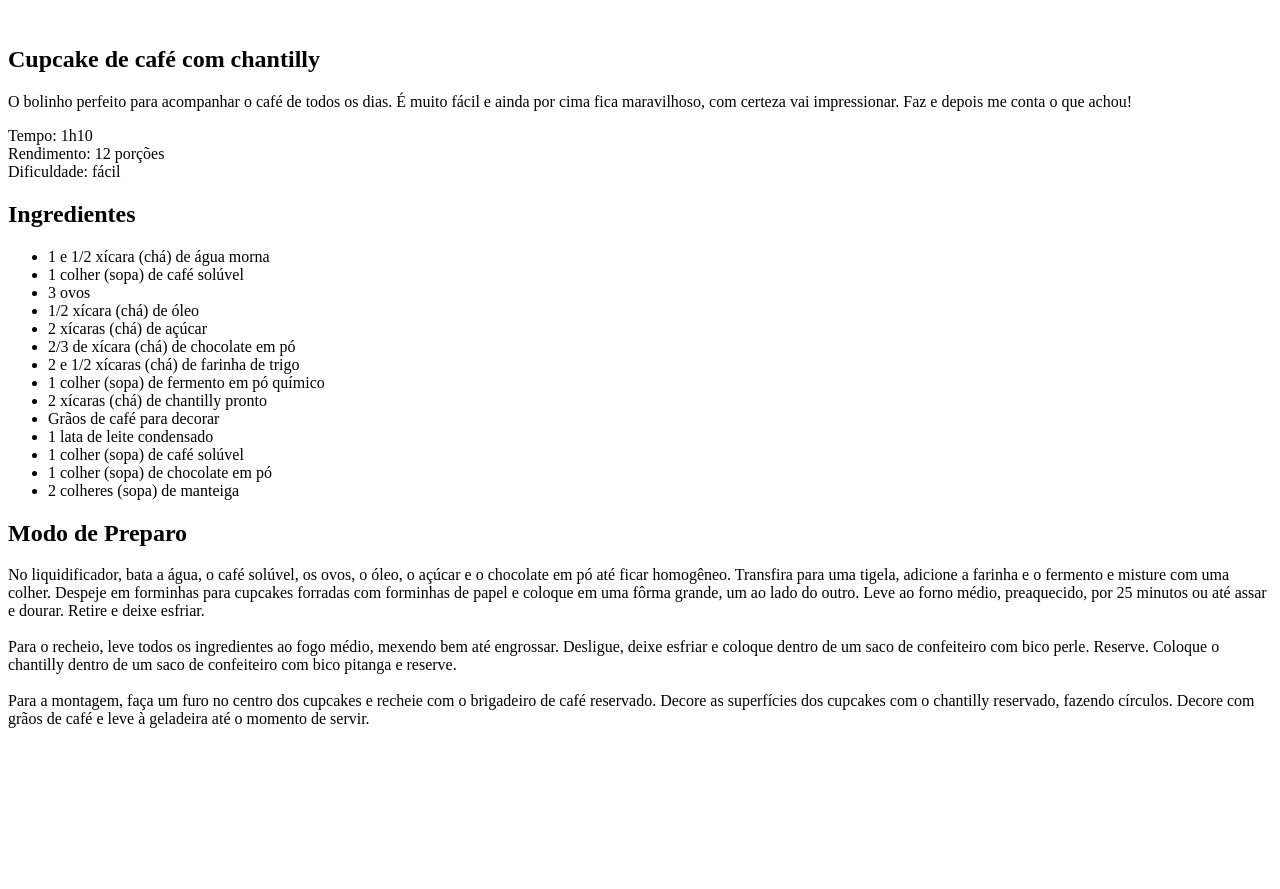
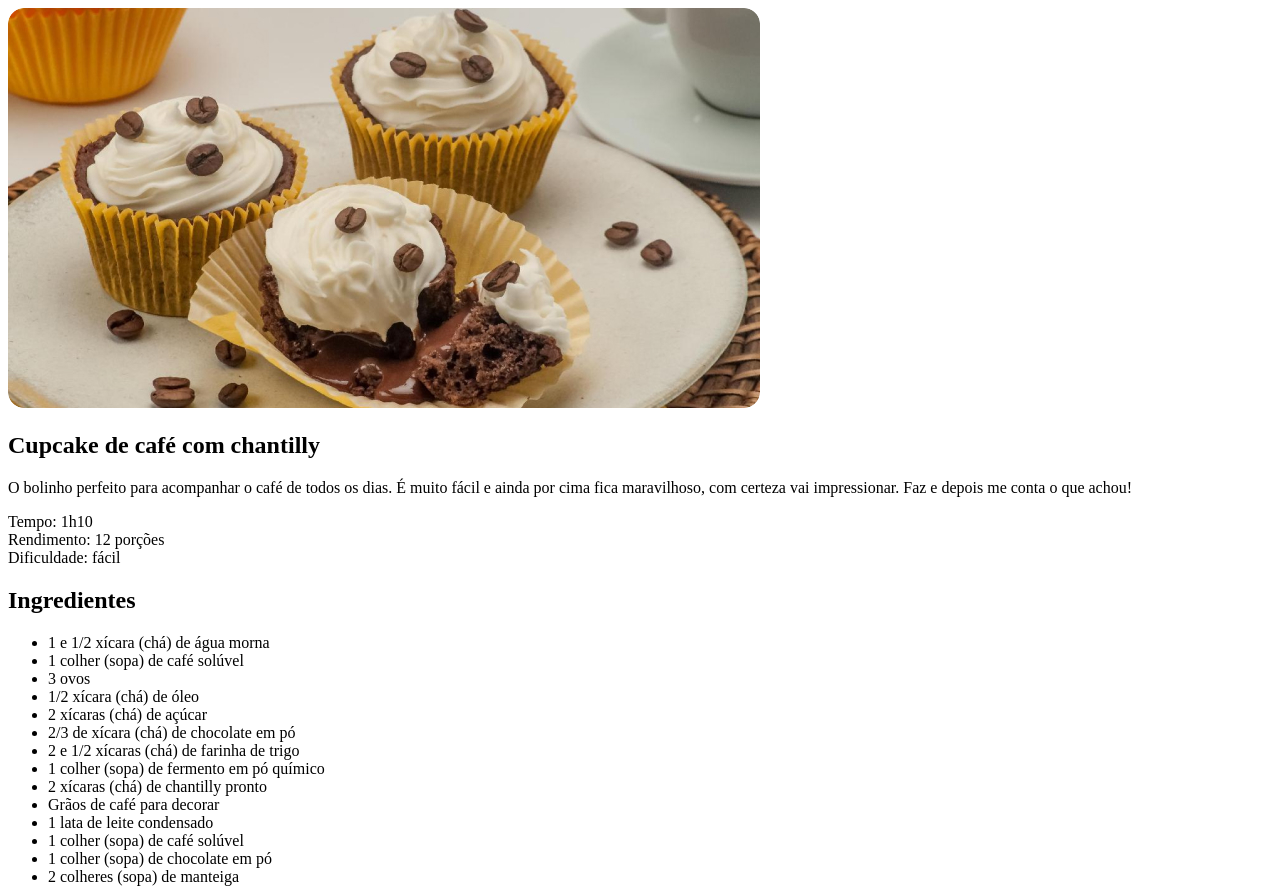
Before and after one commit to ItamarJuniorDEV/Projeto-receitas, a plain HTML site: page index.html in a window 1280 px wide. Shown: the top 889 px of the page. Before the commit the page ends 800 px from the top, so only its background shows below. Drawn offline with Linux system fonts and the light colour scheme.

Commit message:
Adicionando imagens e estilo

```diff
--- a/index.html
+++ b/index.html
@@ -4,10 +4,11 @@
     <meta charset="UTF-8">
     <meta name="viewport" content="width=device-width, initial-scale=1.0">
     <title>Página de receita</title>
+    <link rel="stylesheet" href="style.css">
 </head>
 <body>
     <div id="page"></div>
-    <img src="" alt="">
+    <img src="/assets/main-image.jpg" alt="Imagem de um cupcake com graos de cafe e um chantily">
     <main>
         <section id="about">
          <h1>Cupcake de café com chantilly</h1>
--- a/style.css
+++ b/style.css
@@ -0,0 +1,3 @@
+img {
+border-radius:16px;
+}
```
Also changed, not shown: assets/bg.jpg (added), assets/main-image.jpg (added), 1 other file.
